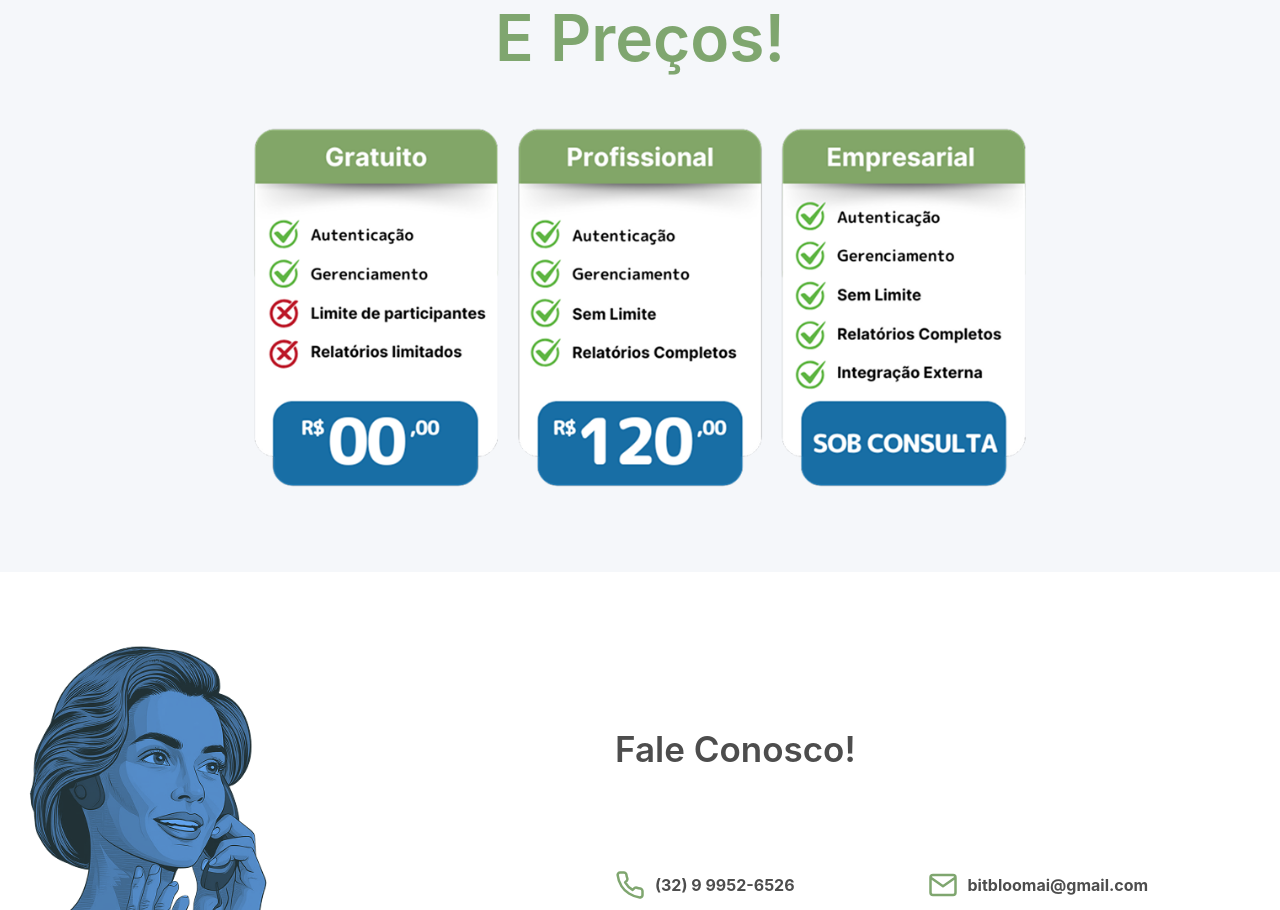
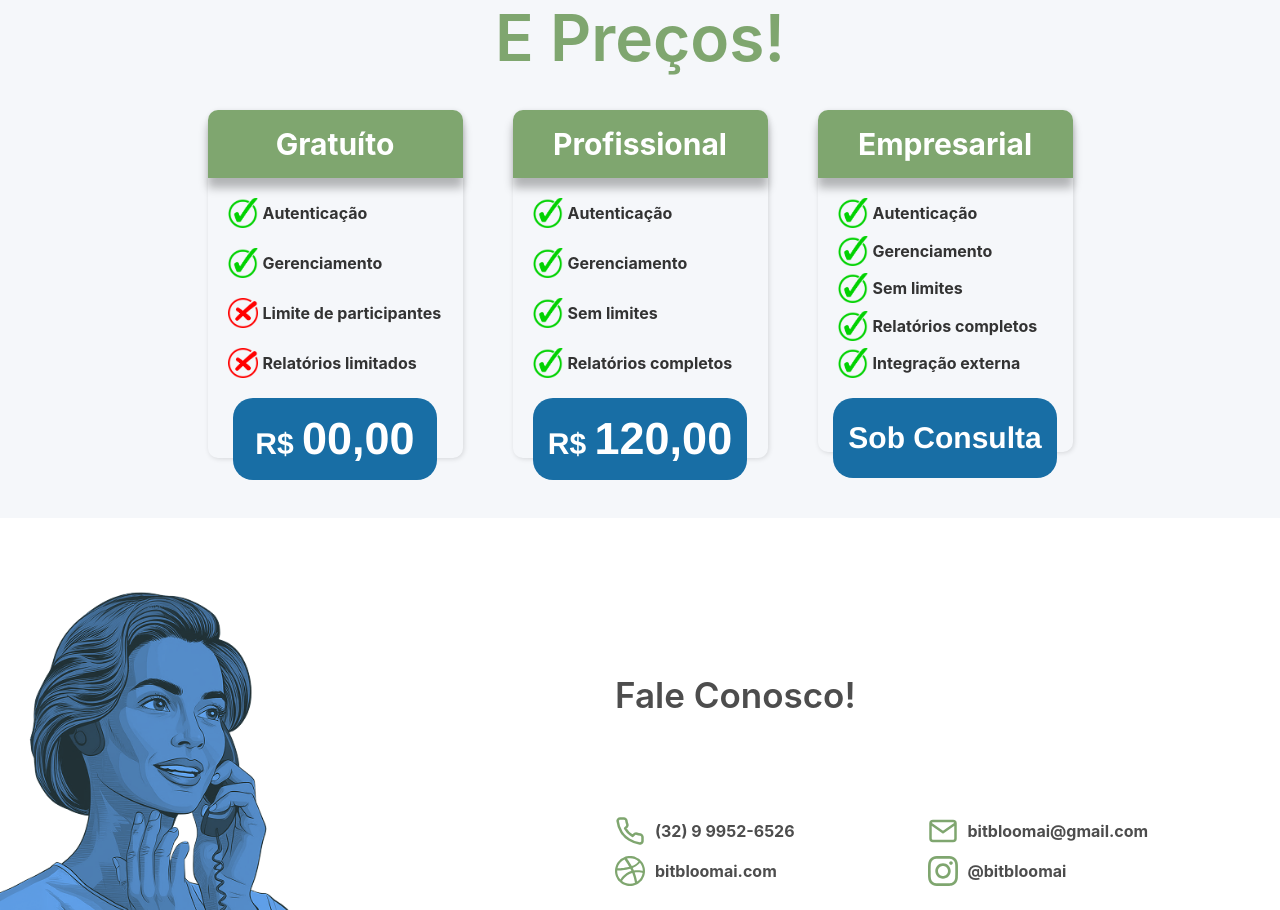
Before and after one commit to bitbloomai/ToDentro-React, a React (Create React App) app: page / in a window 1280 px wide. Shown: the part 1960-2870 px from the top of the page. Built offline with nearby package versions, Linux system fonts and the light colour scheme.

Commit message:
ajustando itens home.jsx & home.css

```diff
--- a/src/App.jsx
+++ b/src/App.jsx
@@ -53,7 +53,7 @@ function App() {
 
   // Enquanto a sessão inicial estiver sendo verificada, pode-se mostrar um loader
   if (loading) {
-      return <div>Carregando...</div>; // Ou um componente de spinner mais elaborado
+    return <div>Carregando...</div>; // Ou um componente de spinner mais elaborado
   }
 
 
--- a/src/components/Home/Home.css
+++ b/src/components/Home/Home.css
@@ -10,7 +10,8 @@
   background: #fff;
   margin: 0;
   padding: 0;
-  overflow-x: hidden; /* Adicionado para evitar scroll horizontal */
+  overflow-x: hidden;
+  /* Adicionado para evitar scroll horizontal */
 }
 
 .section {
@@ -85,7 +86,7 @@
 
 /* Login Botão */
 .header-login-btn {
-  border: 1px  solid  #6d925f;
+  border: 1px solid #6d925f;
   border-radius: 25px;
   width: 104px;
   height: 40px;
@@ -122,7 +123,8 @@
 
 /* Hero Section */
 .hero-section {
-  margin-top: 101px; /* Altura do Header */
+  margin-top: 101px;
+  /* Altura do Header */
   display: flex;
   align-items: center;
   justify-content: center;
@@ -288,13 +290,15 @@
   display: flex;
   justify-content: center;
   flex-wrap: wrap;
-  gap: 30px; /* Reduzido para melhor ajuste */
+  gap: 30px;
+  /* Reduzido para melhor ajuste */
   padding: 0 20px;
   margin-top: 40px;
 }
 
 .caixa {
-  width: 300px; /* Levemente reduzido */
+  width: 300px;
+  /* Levemente reduzido */
   height: 282px;
   border-radius: 8px;
   background-color: #F5F7FA;
@@ -302,7 +306,7 @@
   flex-direction: column;
   align-items: center;
   padding: 20px;
-  box-shadow: 0 4px 8px rgba(0,0,0,0.1);
+  box-shadow: 0 4px 8px rgba(0, 0, 0, 0.1);
 }
 
 .icone {
@@ -314,7 +318,8 @@
 
 .funcionalidade {
   font-weight: 700;
-  font-size: 24px; /* Ajustado */
+  font-size: 24px;
+  /* Ajustado */
   color: #4D4D4D;
   margin: 8px 0;
   text-align: center;
@@ -360,6 +365,90 @@
   height: auto;
 }
 
+.cards-elements {
+  /* background-color: red; */
+  display: flex;
+  align-items: start;
+  justify-content: center;
+  align-content: center;
+  gap: 50px;
+}
+
+.card-element {
+  width: 255px;
+  border-radius: 10px;
+  box-shadow: 1px 1px 5px rgba(0, 0, 0, 0.13);
+  text-align: center;
+  height: auto;
+}
+
+.card-element:hover h2{
+  transform: scale(1.01);
+  background-color: #99be8a;
+}
+
+.card-element>h2 {
+  background-color: #7fa66f;
+  border-radius: 10px 10px 0 0;
+  font-size: 30px;
+  padding: 16px 0;
+  color: white;
+  text-align: center;
+  box-shadow: 0px 10px 10px 0px rgba(0, 0, 0, 0.274);
+  transition: .3s ease;
+}
+
+.card-checklist {
+  display: flex;
+  flex-direction: column;
+  height: 220px;
+  justify-content: space-between;
+  padding: 20px 0 20px 20px;
+  font-weight: bolder;
+  align-items: start;
+}
+
+.checklist-element {
+  display: flex;
+  align-items: center;
+  gap: 5px;
+}
+
+.card-price-img {
+  width: 30px;
+}
+
+.card-button {
+  border: none;
+  background-color: #186ea5;
+  font-size: 45px;
+  font-weight: bolder;
+  color: white;
+  padding: 15px;
+  border-radius: 20px;
+   margin-bottom: -100px !important;
+  margin: auto;
+  min-width: 80%;
+  min-height: 80px;
+  font-family: 'Franklin Gothic Medium', 'Arial Narrow', Arial, sans-serif;
+  transition: .3s ease;
+}
+
+.card-button span{
+  font-size: 30px;
+}
+
+.wr-alt{
+  font-size: 30px;
+}
+
+.card-button:hover{
+  transform: scale(1.01);
+  background-color: #2687c4;
+}
+
+
+
 /* Contato Section */
 .contato-section {
   background-color: #FFFFFF;
@@ -385,7 +474,7 @@
   object-fit: contain;
 }
 
-.contato-content{
+.contato-content {
   flex: 1;
   display: flex;
   flex-direction: column;
@@ -454,14 +543,16 @@ gap: 100px;
 
 .frase-efeito {
   font-weight: 600;
-  font-size: 54px; /* Ajustado */
+  font-size: 54px;
+  /* Ajustado */
   color: #404B50;
   text-align: center;
   margin-bottom: 20px;
   max-width: 900px;
 }
 
-.frase-efeito-section .botao-saiba-mais { /* Seletor mais específico */
+.frase-efeito-section .botao-saiba-mais {
+  /* Seletor mais específico */
   width: 172px;
   height: 58px;
   background-color: #7FA66F;
@@ -524,6 +615,7 @@ gap: 100px;
     font-size: 50px;
     line-height: 1.1;
   }
+
   .hero-content {
     padding-left: 40px;
   }
@@ -534,33 +626,41 @@ gap: 100px;
     padding-left: 20px;
     padding-right: 20px;
   }
+
   .header-nav {
-    display: none; /* Oculta o menu em telas menores - considere um menu hambúrguer */
+    display: none;
+    /* Oculta o menu em telas menores - considere um menu hambúrguer */
   }
+
   .hero-section {
     flex-direction: column-reverse;
     text-align: center;
     height: auto;
     padding: 40px 20px;
   }
+
   .hero-content {
     align-items: center;
     padding-left: 0;
   }
+
   .hero-image {
     max-height: 300px;
     margin-bottom: 20px;
   }
+
   .container-sobre {
     flex-direction: column;
     gap: 40px;
     padding: 0 40px;
   }
+
   .imagem-sobre {
     width: 100%;
     max-width: 400px;
     margin-left: 0;
   }
+
   .texto-sobre {
     align-items: center;
     text-align: center;
@@ -570,9 +670,10 @@ gap: 100px;
 
 /* Media query para responsividade em celulares */
 @media (max-width: 830px) {
-  .contato-content{
+  .contato-content {
     padding-bottom: 50px;
   }
+
   .informacoes-contato {
     grid-template-columns: 1fr;
     gap: 25px;
@@ -580,33 +681,42 @@ gap: 100px;
 }
 
 @media (max-width: 768px) {
-  .titulo h2, .precos-section .titulo h2 {
+
+  .titulo h2,
+  .precos-section .titulo h2 {
     font-size: 48px;
   }
+
   .frase-efeito {
     font-size: 48px;
   }
+
   .imagem-precos {
     max-width: 90%;
   }
 
-  .contato-content{
+  .contato-content {
     gap: 50px;
   }
+
   .contato-section {
     /* text-align: center; */
   }
+
   .informacoes-contato {
     justify-content: center;
   }
+
   .rodape-section {
     flex-direction: column;
     align-items: center;
     text-align: center;
   }
+
   .logo-rodape {
     margin-left: 0;
   }
+
   .icones-rodape {
     justify-content: center;
   }
@@ -615,10 +725,12 @@ gap: 100px;
 
 
 @media (max-width: 480px) {
-.header-login-frame{
+  .header-login-frame {
     gap: 10px;
   }
-  .header-login-btn, .header-signup-btn{
+
+  .header-login-btn,
+  .header-signup-btn {
     font-size: 15px;
     width: auto;
     padding: 10px 20px;
@@ -627,41 +739,52 @@ gap: 100px;
   .hero-slogan {
     font-size: 36px;
   }
+
   .hero-subtitle {
     font-size: 16px;
   }
+
   .hero-saiba-mais {
     width: 150px;
     height: 60px;
     font-size: 18px;
   }
+
   .texto-sobre h2 {
     font-size: 28px;
   }
+
   .texto-sobre p {
     font-size: 14px;
   }
-  .titulo h2, .precos-section .titulo h2 {
+
+  .titulo h2,
+  .precos-section .titulo h2 {
     font-size: 36px;
   }
+
   .funcionalidade {
     font-size: 22px;
   }
+
   .frase-efeito {
     font-size: 25px;
   }
+
   .logo-rodape img {
     width: 200px;
     height: auto;
   }
 
-  .contato-section{
+  .contato-section {
     padding: 50px 0 0 0;
   }
-  .contato-content{
+
+  .contato-content {
     align-items: center;
   }
-    .imagem-contato{
+
+  .imagem-contato {
     display: none;
   }
 
--- a/src/components/Home/Home.jsx
+++ b/src/components/Home/Home.jsx
@@ -19,6 +19,9 @@ import iconGlobo from '../../assets/icons/Icone Globo Web.svg';
 import iconInsta from '../../assets/icons/Icone - Insta.svg';
 import instaIconRP from '../../assets/icons/Insta Icon RP.svg';
 import webIconRP from '../../assets/icons/Web Icon RP.svg';
+
+import checkX from "../../assets/images/checkX.png"
+import checkV from "../../assets/images/checkV.png"
 
 function Home() {
   // Função para rolar suavemente para uma seção
@@ -124,7 +127,49 @@ function Home() {
           <h2>Nossos Planos</h2>
           <h2 className="verde">E Preços!</h2>
         </div>
-        <img src={precosImage} alt="Imagem de preços" className="imagem-precos" />
+        {/* <img src={precosImage} alt="Imagem de preços" className="imagem-precos" /> */}
+        <div className='cards-elements'>
+          <div className='card-element'>
+            <h2>Gratuíto</h2>
+            <div className='card-checklist'>
+              <div className='checklist-element'><img className='card-price-img' src={checkV} alt="" /><p>Autenticação</p></div>
+              <div className='checklist-element'><img className='card-price-img' src={checkV} alt="" /><p>Gerenciamento</p></div>
+              <div className='checklist-element'> <img className='card-price-img' src={checkX} alt="" /><p>Limite de participantes</p></div>
+              <div className='checklist-element'><img className='card-price-img' src={checkX} alt="" /><p>Relatórios limitados</p></div>
+            </div>
+            <button className='card-button'>
+              <span>R$ </span>00,00
+            </button>
+          </div>
+
+           <div className='card-element'>
+            <h2>Profissional</h2>
+            <div className='card-checklist'>
+              <div className='checklist-element'><img className='card-price-img' src={checkV} alt="" /><p>Autenticação</p></div>
+              <div className='checklist-element'><img className='card-price-img' src={checkV} alt="" /><p>Gerenciamento</p></div>
+              <div className='checklist-element'> <img className='card-price-img' src={checkV} alt="" /><p>Sem limites</p></div>
+              <div className='checklist-element'><img className='card-price-img' src={checkV} alt="" /><p>Relatórios completos</p></div>
+            </div>
+            <button className='card-button'>
+              <span>R$ </span>120,00
+            </button>
+          </div>
+
+           <div className='card-element'>
+            <h2>Empresarial</h2>
+            <div className='card-checklist'>
+              <div className='checklist-element'><img className='card-price-img' src={checkV} alt="" /><p>Autenticação</p></div>
+              <div className='checklist-element'><img className='card-price-img' src={checkV} alt="" /><p>Gerenciamento</p></div>
+              <div className='checklist-element'> <img className='card-price-img' src={checkV} alt="" /><p>Sem limites</p></div>
+              <div className='checklist-element'><img className='card-price-img' src={checkV} alt="" /><p>Relatórios completos</p></div>
+              <div className='checklist-element'><img className='card-price-img' src={checkV} alt="" /><p>Integração externa</p></div>
+            </div>
+            <button className='card-button wr-alt'>
+             Sob Consulta
+            </button>
+          </div>
+
+        </div>
       </section>
 
       {/* # Contato */}
```
Also changed, not shown: src/assets/images/checkV.png (added), src/assets/images/checkX.png (added). Lines whose indentation alone changed are shown as unchanged.
